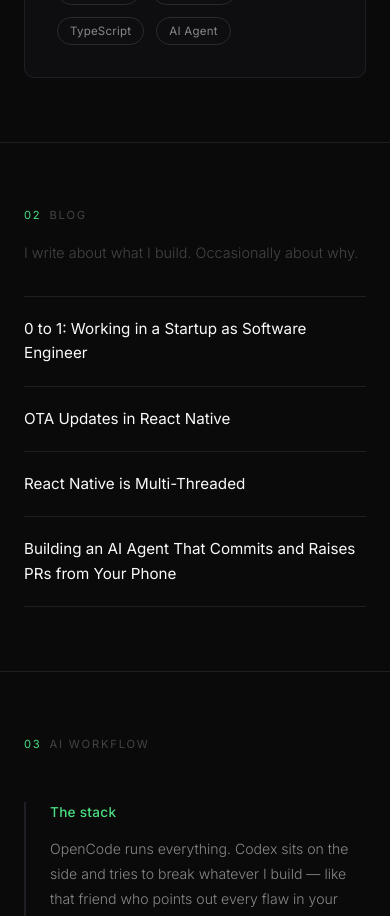
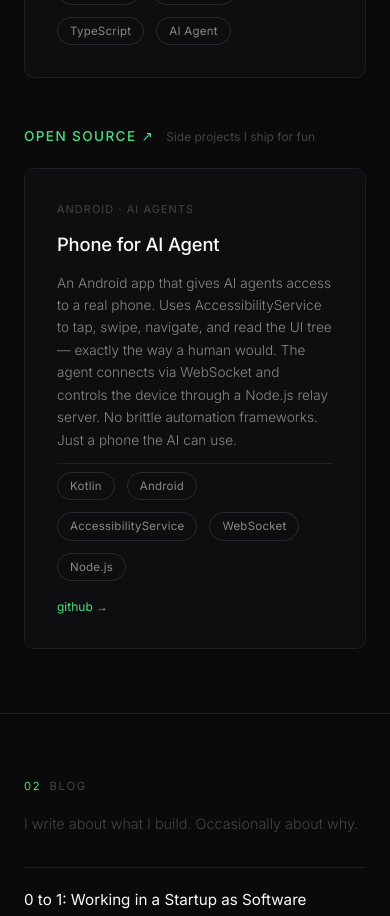
Before and after one commit to ponikar/ponikar, a Next.js app: page / in a window 390 px wide. Shown: the part 4240-5156 px from the top of the page. Built offline with nearby package versions, Linux system fonts and the light colour scheme.

Commit message:
add open source section with phone-for-ai-agent

```diff
--- a/src/components/Work/Work.tsx
+++ b/src/components/Work/Work.tsx
@@ -88,6 +88,21 @@ const companies: Company[] = [
       },
     ],
   },
+  {
+    name: "Open Source",
+    tagline: "Side projects I ship for fun",
+    url: "https://github.com/ponikar",
+    projects: [
+      {
+        tag: "Android · AI Agents",
+        name: "Phone for AI Agent",
+        desc: "An Android app that gives AI agents access to a real phone. Uses AccessibilityService to tap, swipe, navigate, and read the UI tree — exactly the way a human would. The agent connects via WebSocket and controls the device through a Node.js relay server. No brittle automation frameworks. Just a phone the AI can use.",
+        pills: ["Kotlin", "Android", "AccessibilityService", "WebSocket", "Node.js"],
+        link: "https://github.com/ponikar/phone-for-ai-agent",
+        linkLabel: "github →",
+      },
+    ],
+  },
 ];
 
 export const Work: FC = () => {
```
